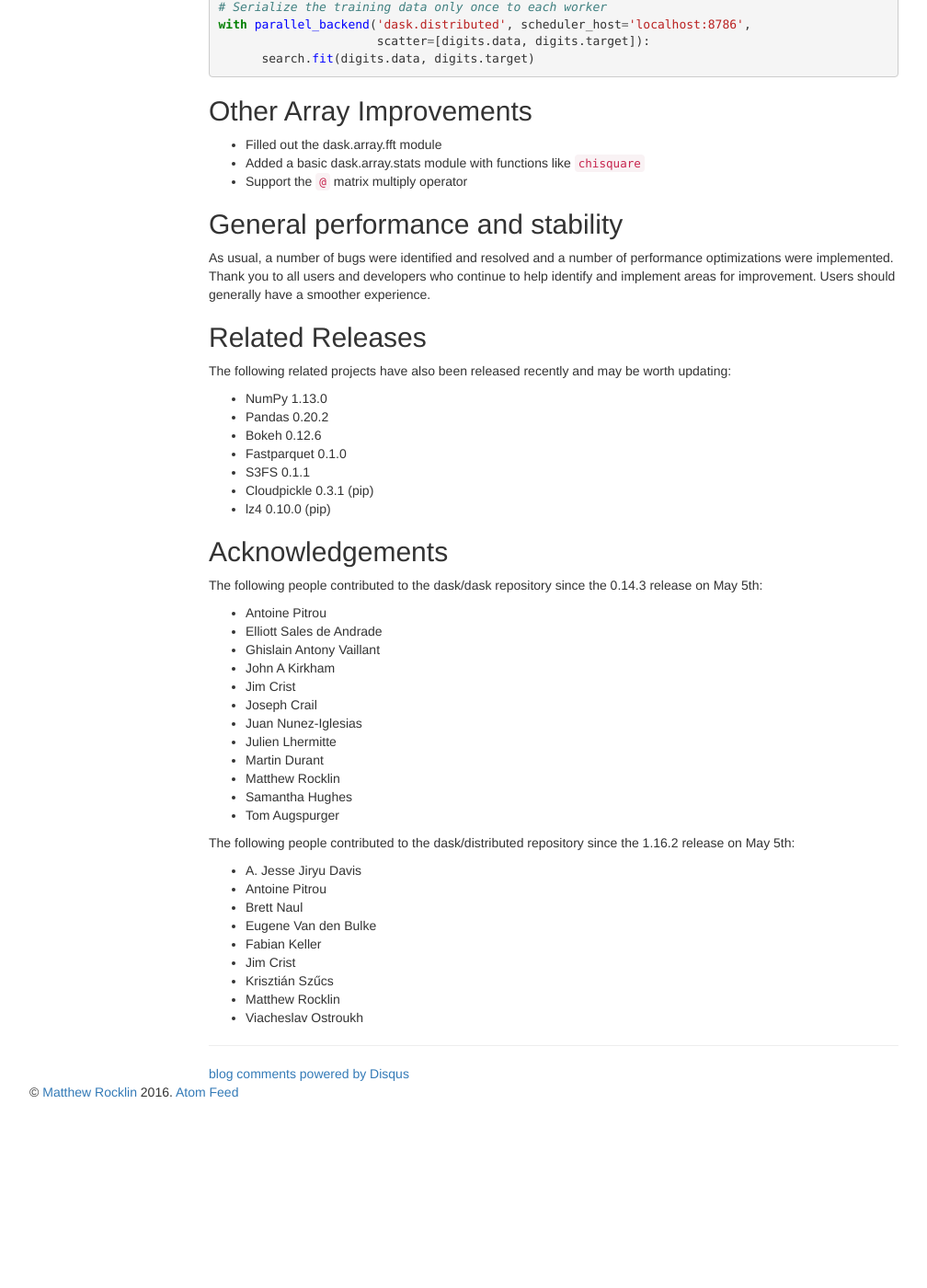
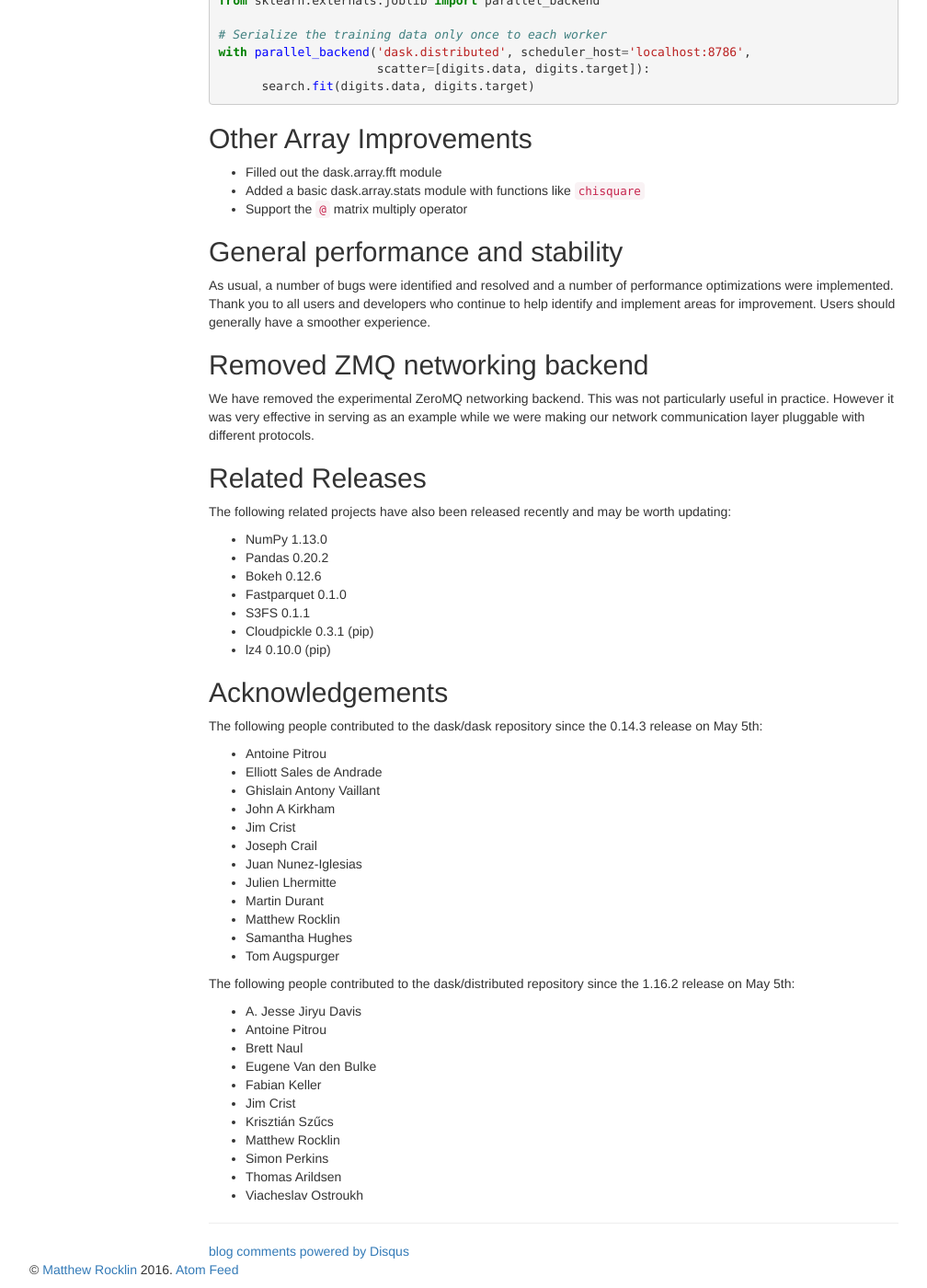
Before and after one commit to besyskymnbk/blog, a Jekyll site: the page built from _posts/work/2017-06-15-dask-0.15.0.md, in a window 1280 px wide and 1400 px high, scrolled down 3809 px. Shown: the whole window at 92% size, without its empty margins (38-1046 px from the left). Built offline with Jekyll 4.4.1, drawn with Linux system fonts in a browser that asks for light colours; comment, search, counter and statistics services are not loaded; before the commit the page ends 5016 px from its top, so only the background shows below that; some of the changed text lies outside the part shown.

Commit message:
dask 0.15.0 is live

```diff
--- a/_posts/work/2017-06-08-dask-0.15.0.md
+++ b/_posts/work/2017-06-15-dask-0.15.0.md
@@ -19,11 +18,13 @@ changes.  This blogpost outlines notable changes since the last release on May
 
 As always you can conda install Dask:
 
-    conda install dask distributed
+    conda install dask distributed -c conda-forge
 
 or pip install from PyPI
 
     pip install dask[complete] --upgrade
+
+Conda packages on the defaults channel are likely to show up later today.
 
 Full changelogs are available here:
 
@@ -223,6 +224,14 @@ developers who continue to help identify and implement areas for improvement.
 Users should generally have a smoother experience.
 
 
+## Removed ZMQ networking backend
+
+We have removed the experimental ZeroMQ networking backend.  This was not
+particularly useful in practice.  However it was very effective in serving as
+an example while we were making our network communication layer pluggable with
+different protocols.
+
+
 Related Releases
 ----------------
 
@@ -269,4 +278,6 @@ The following people contributed to the dask/distributed repository since the
 -  Jim Crist
 -  Krisztián Szűcs
 -  Matthew Rocklin
+-  Simon Perkins
+-  Thomas Arildsen
 -  Viacheslav Ostroukh
```
Also changed, not shown: other parts of _posts/work/2017-06-15-dask-0.15.0.md (+0 -1 lines).
